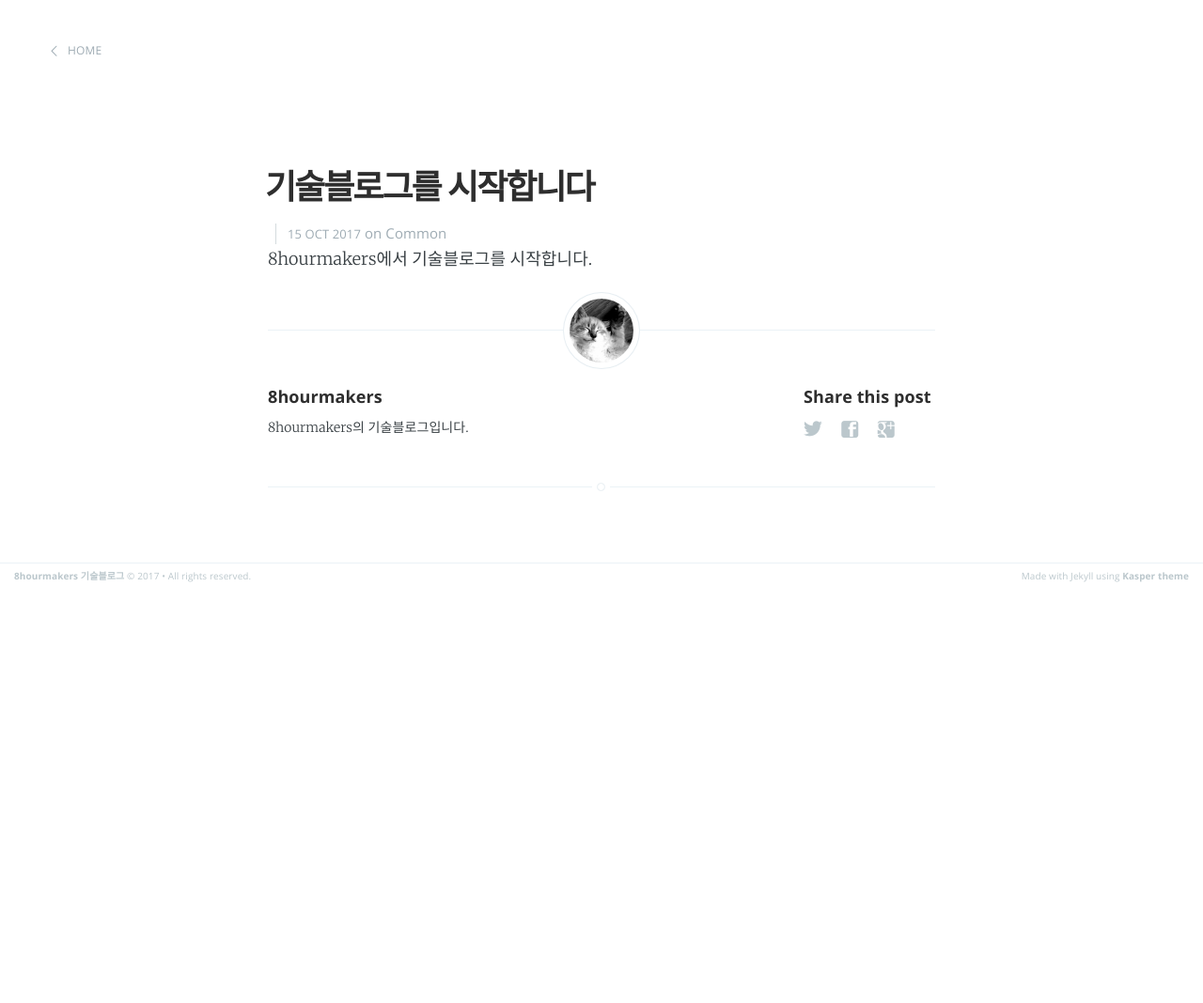
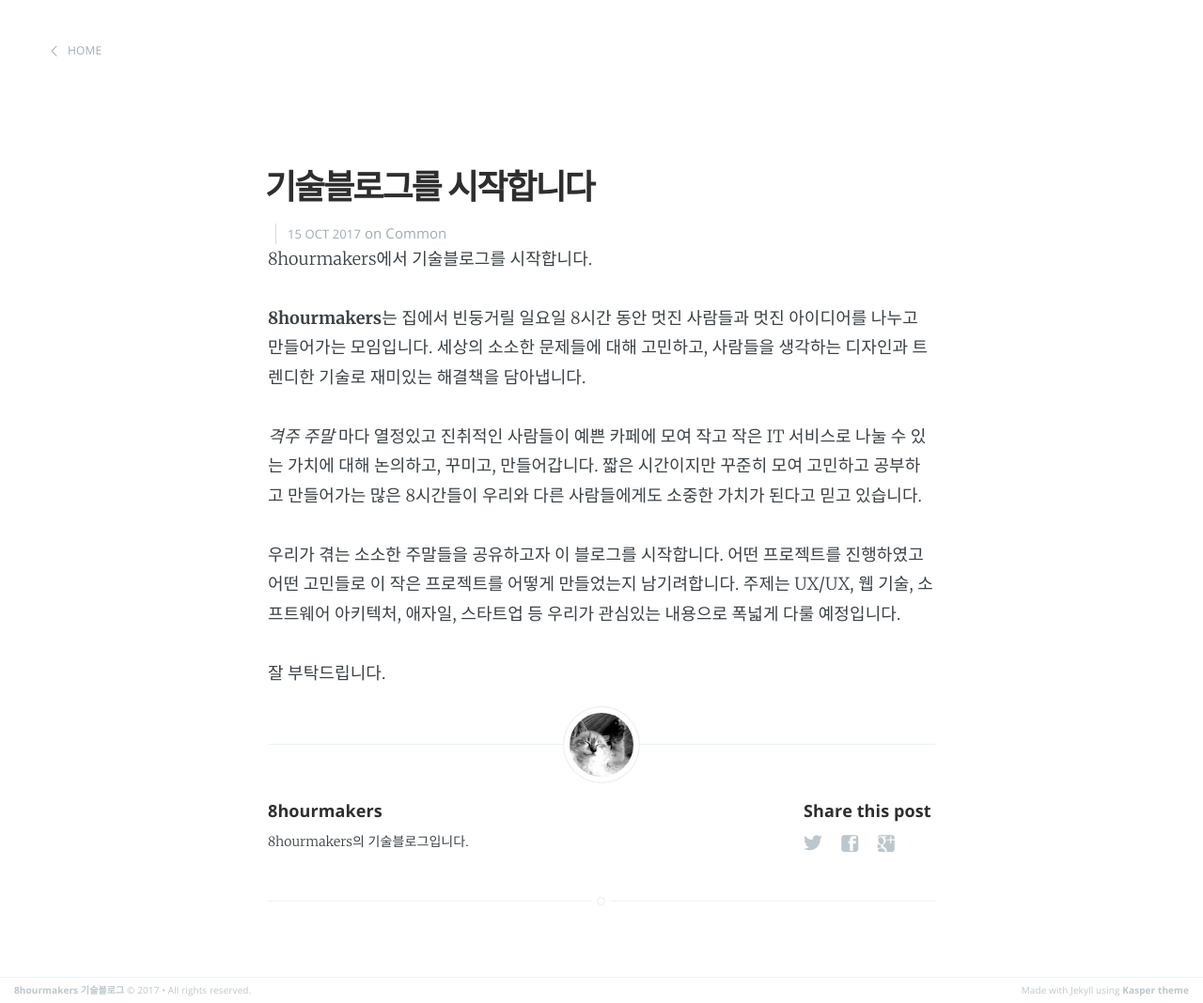
Before and after one commit to 8hourmakers/8hourmakers.github.io, a Jekyll site: the page built from _posts/2017-10-15-기술블로그를-시작합니다.markdown, in a window 1280 px wide. Shown: the whole page at 94% size. Built offline with Jekyll 4.4.1, drawn with Linux system fonts in a browser that asks for light colours; before the commit the page ends 900 px from its top, so only the background shows below that.

Commit message:
Add first post

```diff
--- a/_posts/2017-10-15-기술블로그를-시작합니다.markdown
+++ b/_posts/2017-10-15-기술블로그를-시작합니다.markdown
@@ -7,3 +7,11 @@
 ---
 
 8hourmakers에서 기술블로그를 시작합니다.
+
+**8hourmakers**는 집에서 빈둥거릴 일요일 8시간 동안 멋진 사람들과 멋진 아이디어를 나누고 만들어가는 모임입니다. 세상의 소소한 문제들에 대해 고민하고, 사람들을 생각하는 디자인과 트렌디한 기술로 재미있는 해결책을 담아냅니다.
+
+*격주 주말* 마다 열정있고 진취적인 사람들이 예쁜 카페에 모여 작고 작은 IT 서비스로 나눌 수 있는 가치에 대해 논의하고, 꾸미고, 만들어갑니다. 짧은 시간이지만 꾸준히 모여 고민하고 공부하고 만들어가는 많은 8시간들이 우리와 다른 사람들에게도 소중한 가치가 된다고 믿고 있습니다.
+
+우리가 겪는 소소한 주말들을 공유하고자 이 블로그를 시작합니다. 어떤 프로젝트를 진행하였고 어떤 고민들로 이 작은 프로젝트를 어떻게 만들었는지 남기려합니다. 주제는 UX/UX, 웹 기술, 소프트웨어 아키텍처, 애자일, 스타트업 등 우리가 관심있는 내용으로 폭넓게 다룰 예정입니다.
+
+잘 부탁드립니다.
```
